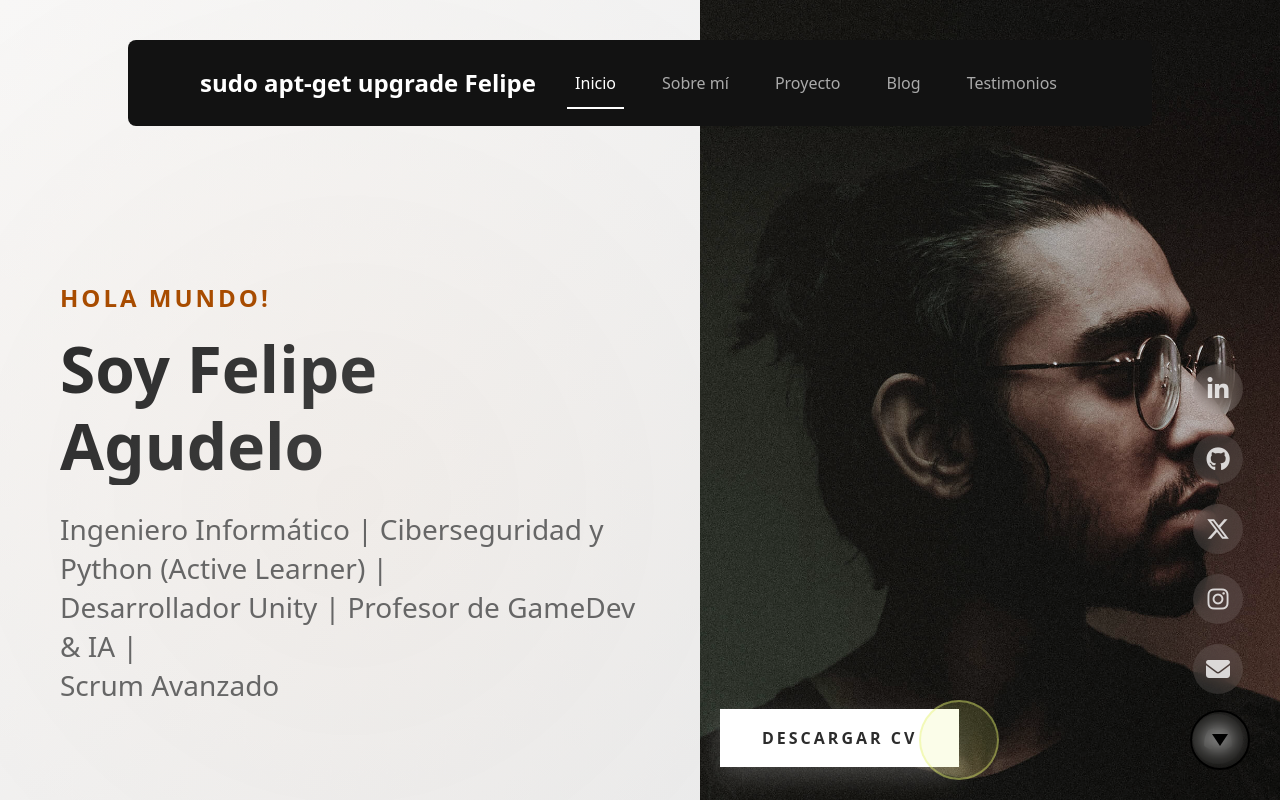
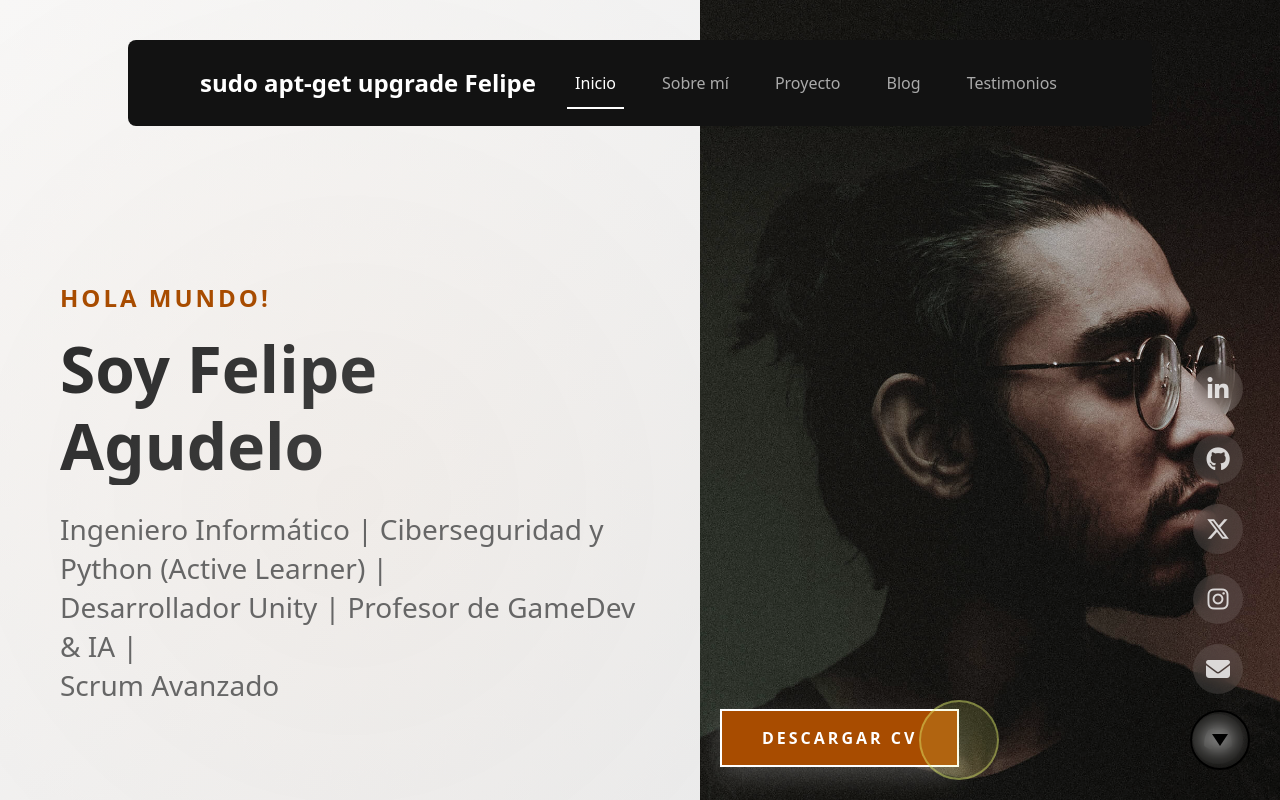
Before and after one commit to VmSoftwareSolution/LandingPage_Felipe_Agudelo, an Angular app: page / in a window 1280 px wide. In both pictures the pointer is over the button "DESCARGAR CV". Shown: the top 800 px of the page. Built offline with nearby package versions, Linux system fonts and the light colour scheme.

Commit message:
FIX(color): Cambio de color en hover

```diff
--- a/src/app/pages/home/home.css
+++ b/src/app/pages/home/home.css
@@ -148,7 +148,7 @@
 }
 
 .btn-primary-custom::before {
-  background: #a84c00;;
+  background: #a84c00;
   content: '';
   position: absolute;
   top: 0;
@@ -287,7 +287,7 @@
   left: -100%;
   width: 100%;
   height: 100%;
-  background: #fff;
+  background: #a84c00;
   transition: left 0.4s cubic-bezier(0.4, 0, 0.2, 1);
   z-index: -1;
 }
@@ -298,8 +298,8 @@
 
 .get-in-touch:hover,
 .get-in-touch:focus {
-  background: #fff;
-  color: #2c2c2c;
+  background: #a84c00;
+  color: #ffffff;
   border-color: #fff;
   transform: translateY(-2px);
   box-shadow: 0 10px 25px rgba(255, 255, 255, 0.2);
```
